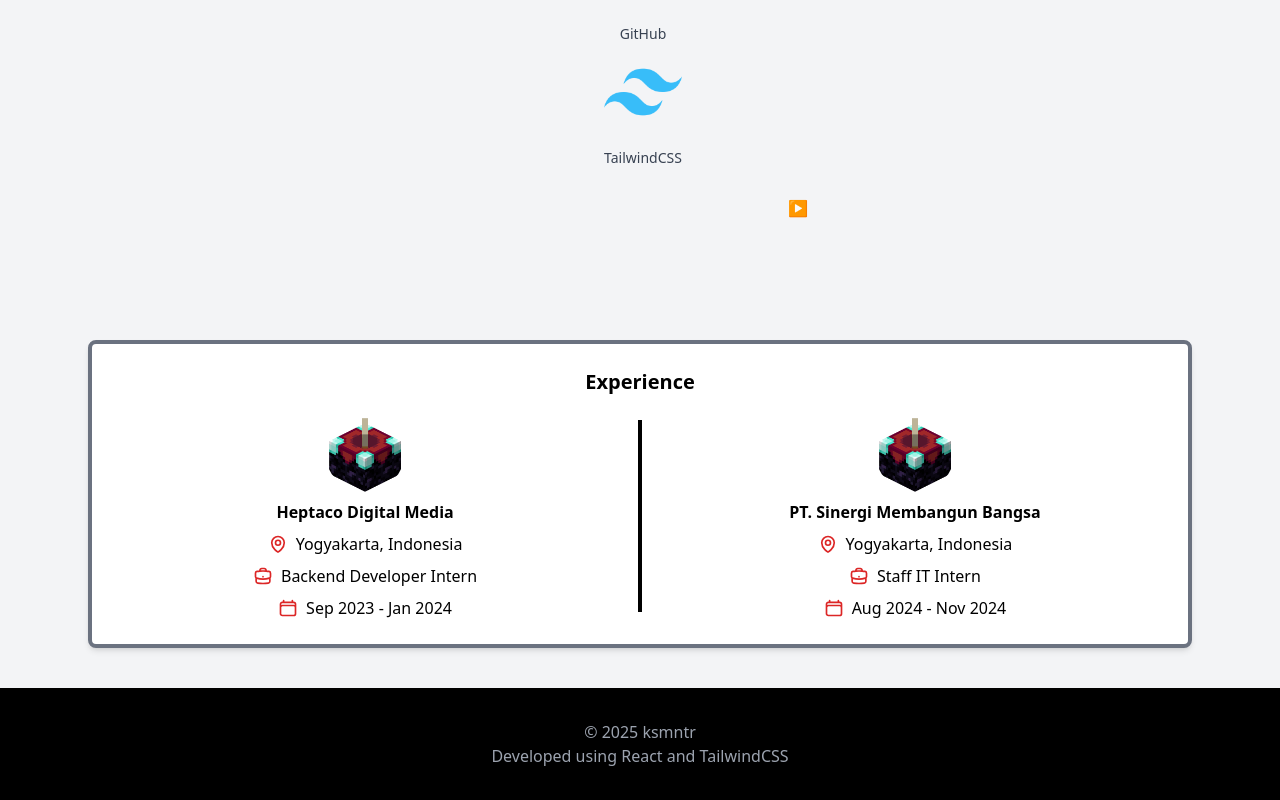
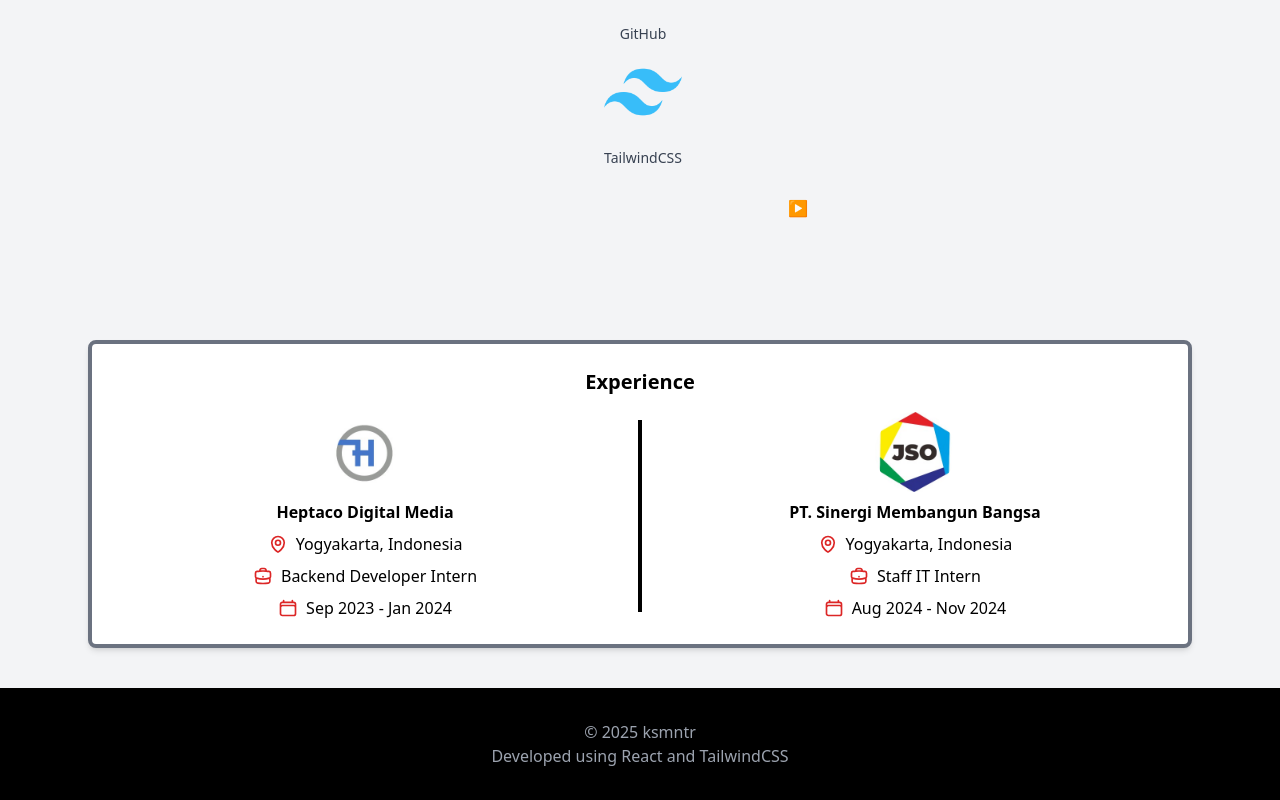
Before and after one commit to ksmntrjuna/portfolio, a React (Create React App) app: page /about in a window 1280 px wide. Shown: the part 3392-4192 px from the top of the page. Built offline with nearby package versions, Linux system fonts and the light colour scheme.

Commit message:
update logo

```diff
--- a/src/components/CardExperience.js
+++ b/src/components/CardExperience.js
@@ -4,14 +4,16 @@ import {
   BriefcaseIcon,
   CalendarIcon,
 } from "@heroicons/react/24/outline";
-import icon from "../assets/images/book.gif";
+
+import heptacoLogo from "../assets/images/heptaco.jpg";
+import jsoLogo from "../assets/images/jso.jpg";
 
 function CardExperience() {
-  const renderExperience = (company, location, role, duration) => (
+  const renderExperience = (logo, company, location, role, duration) => (
     <div className="w-full lg:w-1/2 flex flex-col items-center background-white">
       <img
-        src={icon}
-        alt="icon"
+        src={logo}
+        alt={`${company} logo`}
         className="w-20 h-20 object-cover rounded-full mb-2"
       />
       <h5 className="text-black font-semibold mb-2 text-center">{company}</h5>
@@ -38,6 +40,7 @@ function CardExperience() {
 
       <div className="relative flex flex-col lg:flex-row items-center text-black gap-6">
         {renderExperience(
+          heptacoLogo,
           "Heptaco Digital Media",
           "Yogyakarta, Indonesia",
           "Backend Developer Intern",
@@ -45,6 +48,7 @@ function CardExperience() {
         )}
         <div className="hidden lg:block w-1 h-48 bg-black"></div>
         {renderExperience(
+          jsoLogo,
           "PT. Sinergi Membangun Bangsa",
           "Yogyakarta, Indonesia",
           "Staff IT Intern",
```
Also changed, not shown: src/assets/images/heptaco.jpg (added), src/assets/images/jso.jpg (added).
